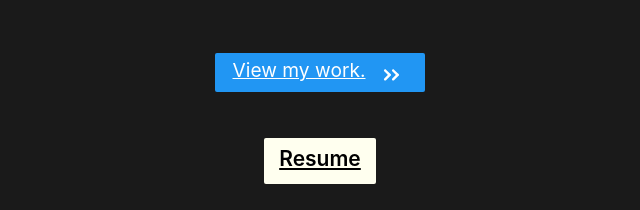
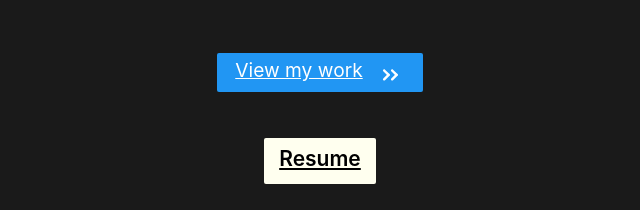
Before and after one commit to 1AVINASH/Portfolio, a plain HTML site: page index.html in a window 1280 px wide. Shown: the part 385-595 px from the top of the page, 320-960 px from the left. Drawn offline with nearby package versions, Linux system fonts and the light colour scheme.

Commit message:
Update index.html

```diff
--- a/index.html
+++ b/index.html
@@ -59,7 +59,7 @@ if (document.all) {
     <p>
         <div class="center-con">
         <div class="round" style="width: 10%; display: inline;">
-            <div id="cta"><a href = "works.html" class = "knowmore" style="display: inline;">View my work.
+            <div id="cta"><a href = "works.html" class = "knowmore" style="display: inline;">View my work
                 <span class="arrow primera next "></span>
                 <span class="arrow segunda next "></span></a>
             </div>
```
